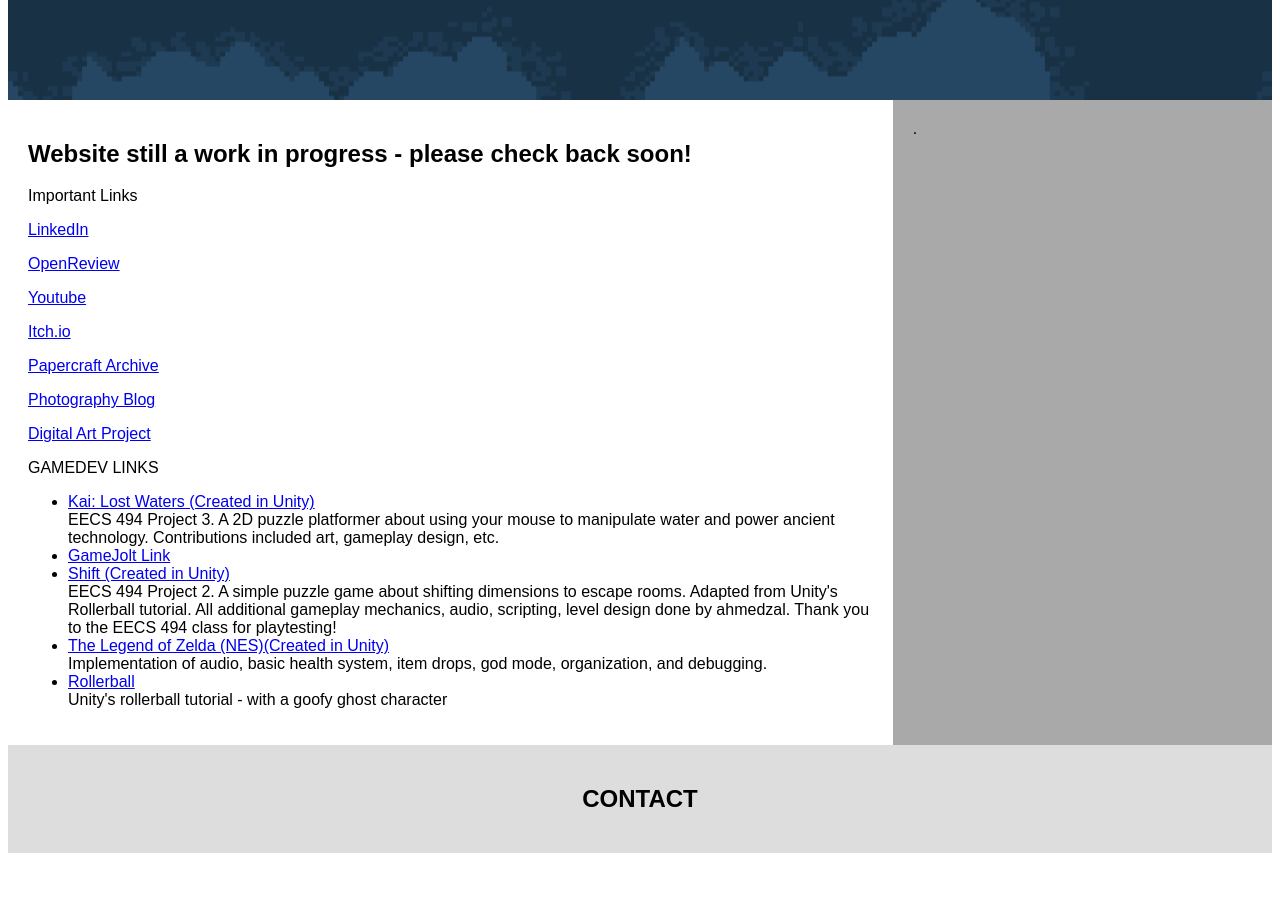
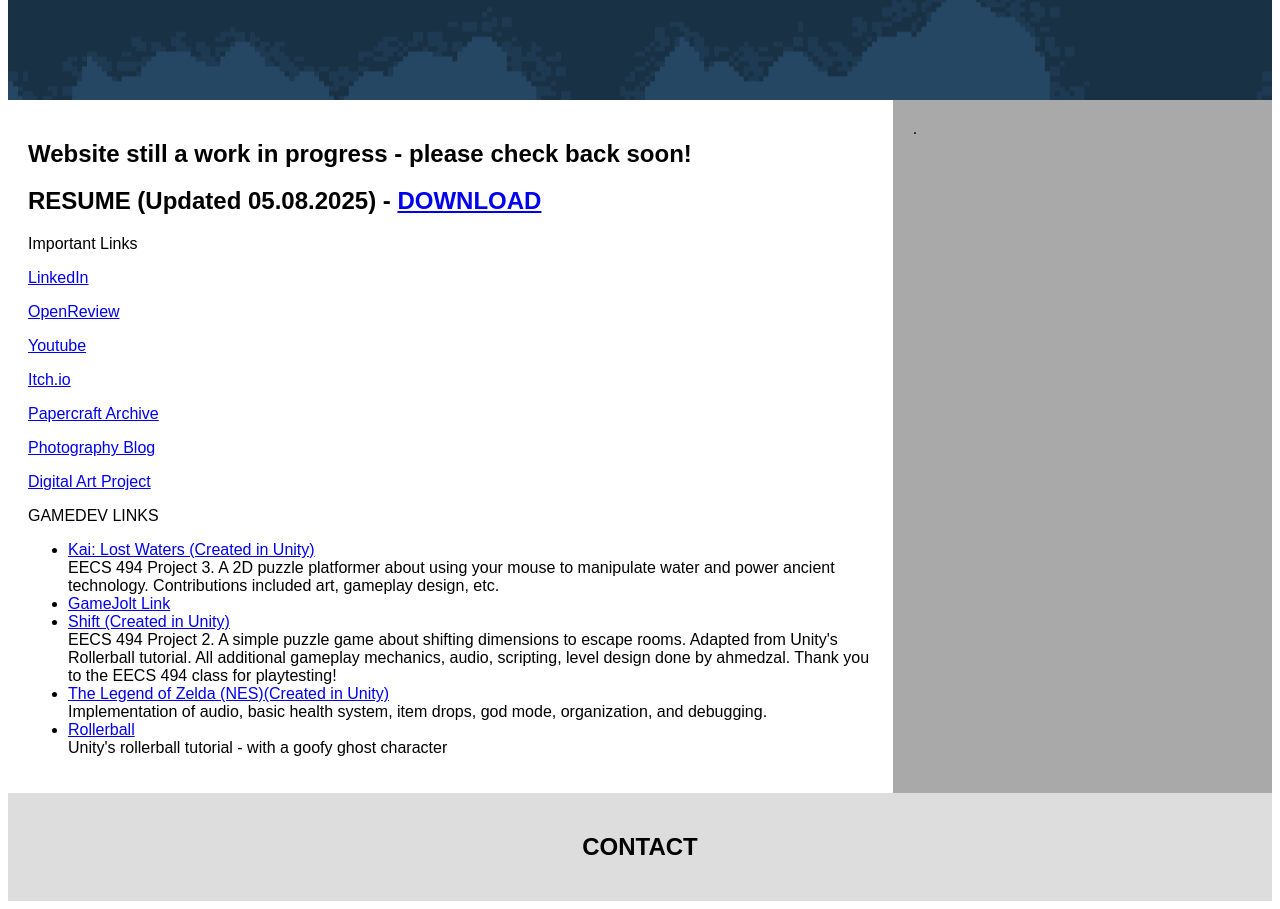
Before and after one commit to ahmedzal/ahmedzal.github.io, a plain HTML site: page index.html in a window 1280 px wide. Shown: the part 852-1761 px from the top of the page. Before the commit the page ends 1713 px from the top, so only its background shows below. Drawn offline with Linux system fonts and the light colour scheme.

Commit message:
added resume

```diff
--- a/index.html
+++ b/index.html
@@ -33,7 +33,7 @@
     <div class="row">
       <div class="main">
         <h2>Website still a work in progress - please check back soon!</h2>
-
+        <h2>RESUME (Updated 05.08.2025) - <a href="Documents\2025 Resume Lia Ahmed-Zaid.pdf" dowmload>DOWNLOAD</a></h2>
         <p>Important Links</p>
 
         <a href="https://www.linkedin.com/in/lia-ahmed-zaid-23146b260/">
```
Also changed, not shown: 1 other file.
